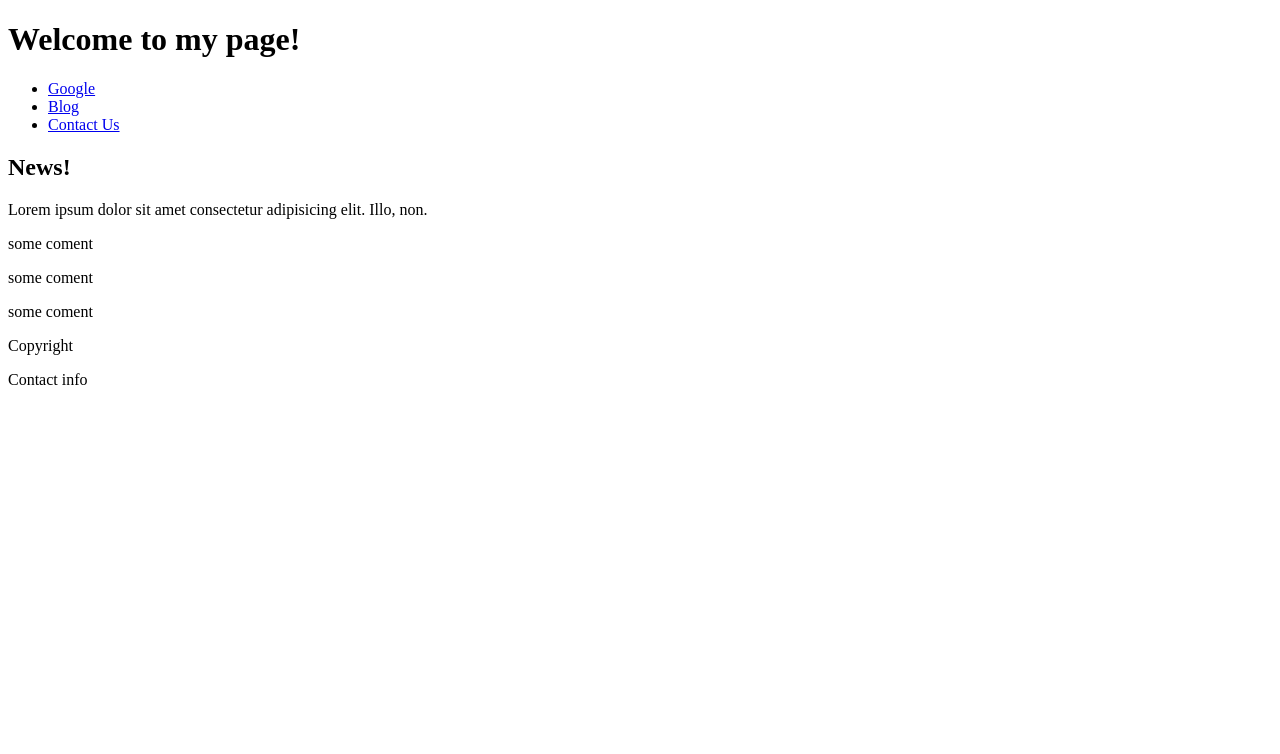
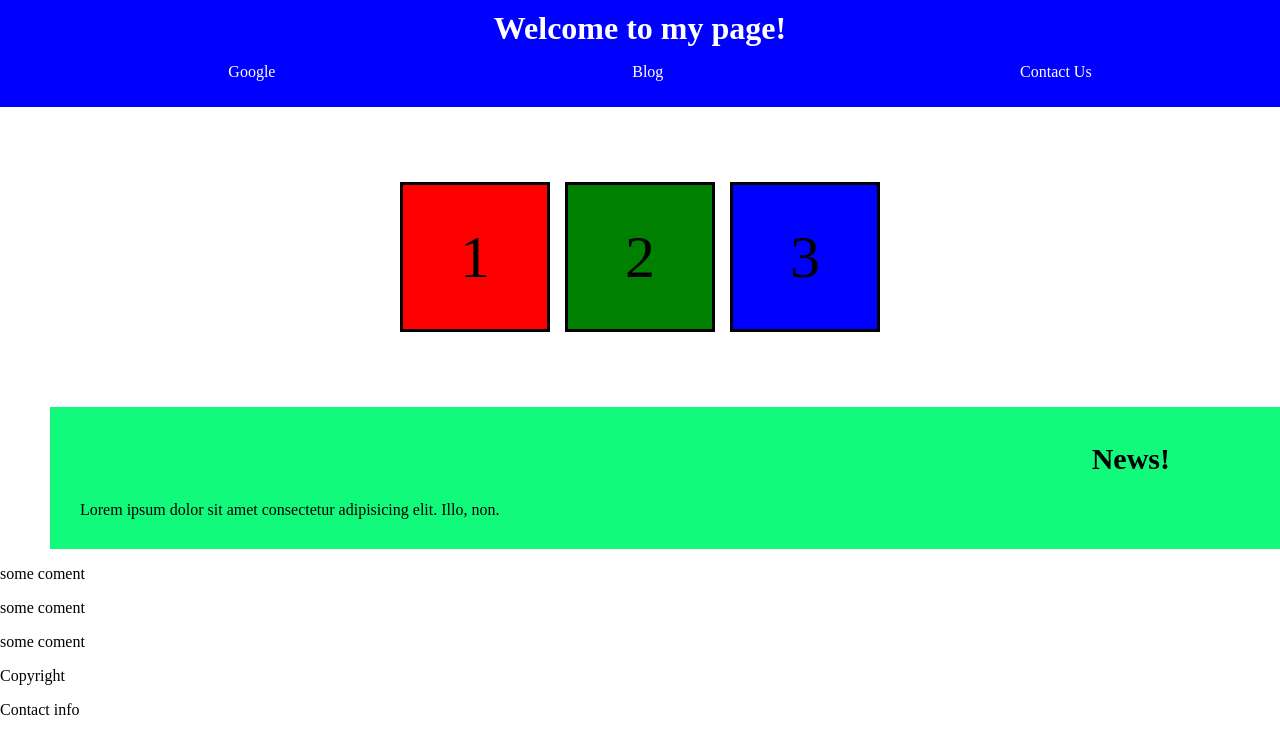
Before and after one commit to Amaza-ing/Ironhack-Miami-JavaScript-Lessons, a plain HTML site: page semantic.html in a window 1280 px wide. Drawn offline with Linux system fonts and the light colour scheme.

Commit message:
css examples

```diff
--- /dev/null
+++ b/semantic.css
@@ -0,0 +1,76 @@
+* {
+  box-sizing: border-box;
+}
+
+body {
+  margin: 0;
+}
+
+.header {
+  background-color: blue;
+  color: white;
+  padding: 10px;
+
+  .title {
+    margin: 0;
+    text-align: center;
+  }
+
+  .nav-list {
+    list-style: none;
+    display: flex;
+    justify-content: space-around;
+
+    .link {
+      color: white;
+      text-decoration: none;
+    }
+  }
+}
+
+.flex-container {
+  height: 300px;
+  display: flex;
+  gap: 15px;
+  flex-wrap: wrap;
+  justify-content: center;
+  align-items: center;
+
+  .box {
+    width: 150px;
+    height: 150px;
+    border: 3px solid black;
+    font-size: 60px;
+    display: flex;
+    justify-content: center;
+    align-items: center;
+  }
+
+  .box-1 {
+    background-color: red;
+  }
+
+  .box-2 {
+    background-color: green;
+  }
+
+  .box-3 {
+    background-color: blue;
+  }
+}
+
+.news-section {
+  margin-left: 50px;
+  padding: 10px;
+  background-color: #12fa7c;
+
+  .title {
+    text-align: end;
+    margin-right: 100px;
+    font-size: 30px;
+  }
+
+  .text {
+    margin: 20px;
+  }
+}
--- a/semantic.html
+++ b/semantic.html
@@ -4,29 +4,35 @@
   <meta charset="UTF-8">
   <meta name="viewport" content="width=device-width, initial-scale=1.0">
   <title>Document</title>
+  <link rel="stylesheet" href="./semantic.css">
 </head>
 <body>
-    <header>
-      <h1>Welcome to my page!</h1>
+    <header class="header">
+      <h1 class="title">Welcome to my page!</h1>
       <nav>
-        <ul>
+        <ul class="nav-list">
           <li>
-            <a href="https://google.com">Google</a>
+            <a class="link" href="https://google.com">Google</a>
           </li>
           <li>
-            <a href="#">Blog</a>
+            <a class="link" href="#">Blog</a>
           </li>
           <li>
-            <a href="#">Contact Us</a>
+            <a class="link" href="#">Contact Us</a>
           </li>
         </ul>
       </nav>
     </header>
 
     <main>
+      <section class="flex-container">
+        <div class="box box-1">1</div>
+        <div class="box box-2">2</div>
+        <div class="box box-3">3</div>
+      </section>
       <section class="news-section">
-        <h2>News!</h2>
-        <p>Lorem ipsum dolor sit amet consectetur adipisicing elit. Illo, non.</p>
+        <h2 class="title">News!</h2>
+        <p class="text">Lorem ipsum dolor sit amet consectetur adipisicing elit. Illo, non.</p>
       </section>
       <section class="comment-section">
         <div class="comment">
--- /dev/null
+++ b/styles.css
@@ -0,0 +1,40 @@
+* {
+  box-sizing: border-box;
+}
+
+body {
+  margin: 0;
+}
+
+h2 {
+  font-size: 40px;
+  color: green;
+}
+
+p {
+  background-color: yellow;
+}
+
+.text {
+  background-color: red;
+}
+
+#password {
+  padding: 20px;
+  background-color: lightblue;
+  border: 3px solid blue;
+}
+
+.other-container p.text {
+  background-color: blue;
+  color: white;
+}
+
+.box {
+  width: 200px;
+  height: 200px;
+  background-color: orange;
+  border: 5px solid black;
+  padding: 10px;
+  margin: 20px;
+}
```
Also changed, not shown: index.html (+16 -9 lines).
